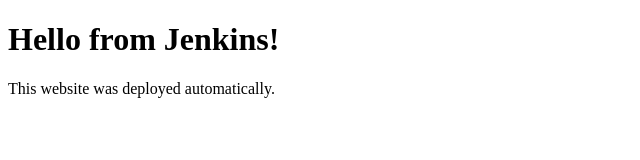
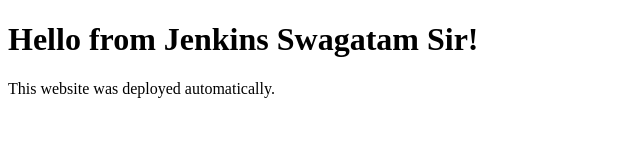
Before and after one commit to ritamroy18/jenkins-apache-demo, a plain HTML site: page index.html in a window 1280 px wide. Shown: the whole page, without its empty margins (0-640 px from the left). Drawn offline with Linux system fonts and the light colour scheme.

Commit message:
Second Commit

```diff
--- a/index.html
+++ b/index.html
@@ -5,7 +5,7 @@
 </head>
 <body>
 
-<h1>Hello from Jenkins!</h1>
+<h1>Hello from Jenkins Swagatam Sir!</h1>
 
 <p>This website was deployed automatically.</p>
 
```
